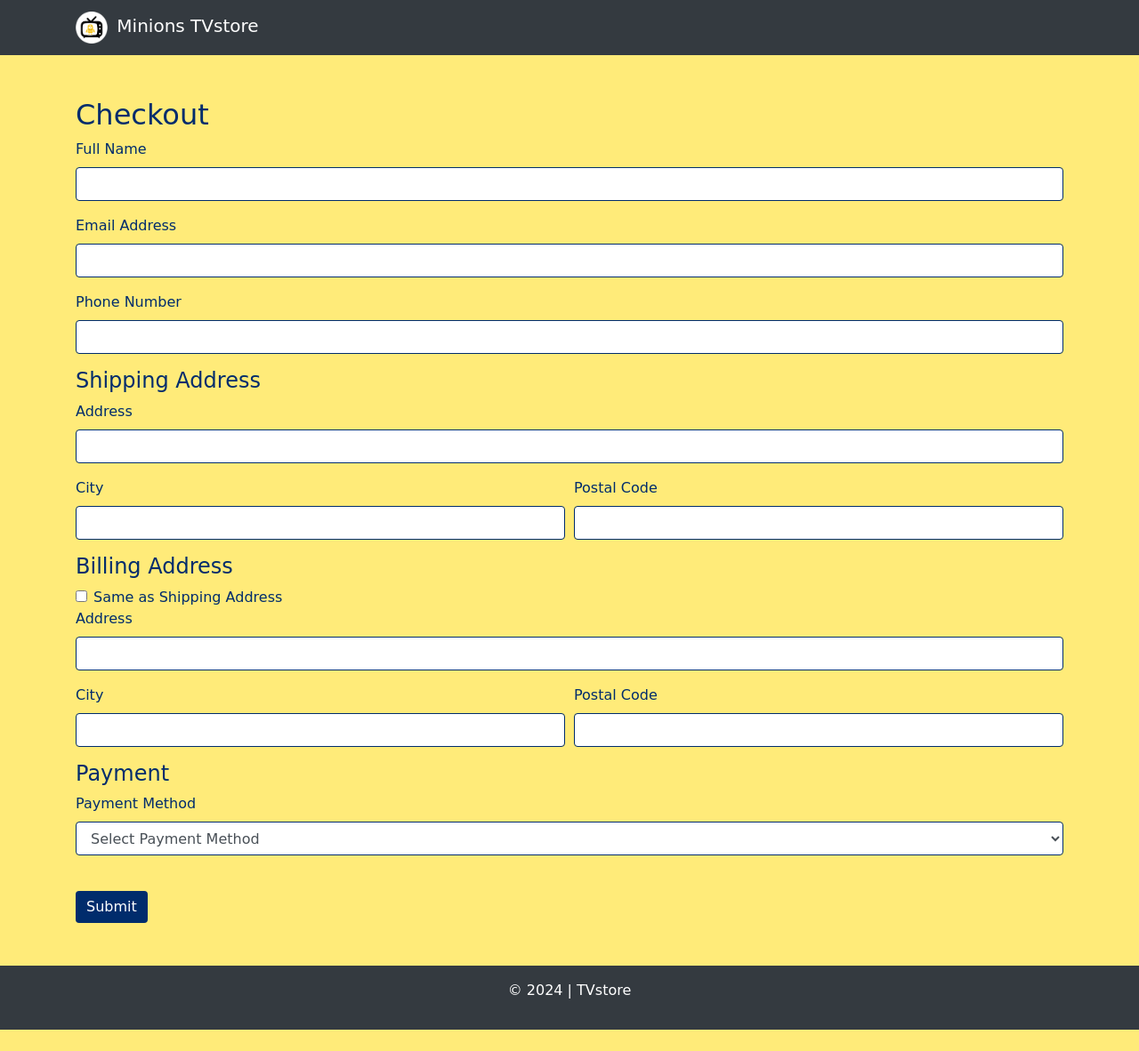
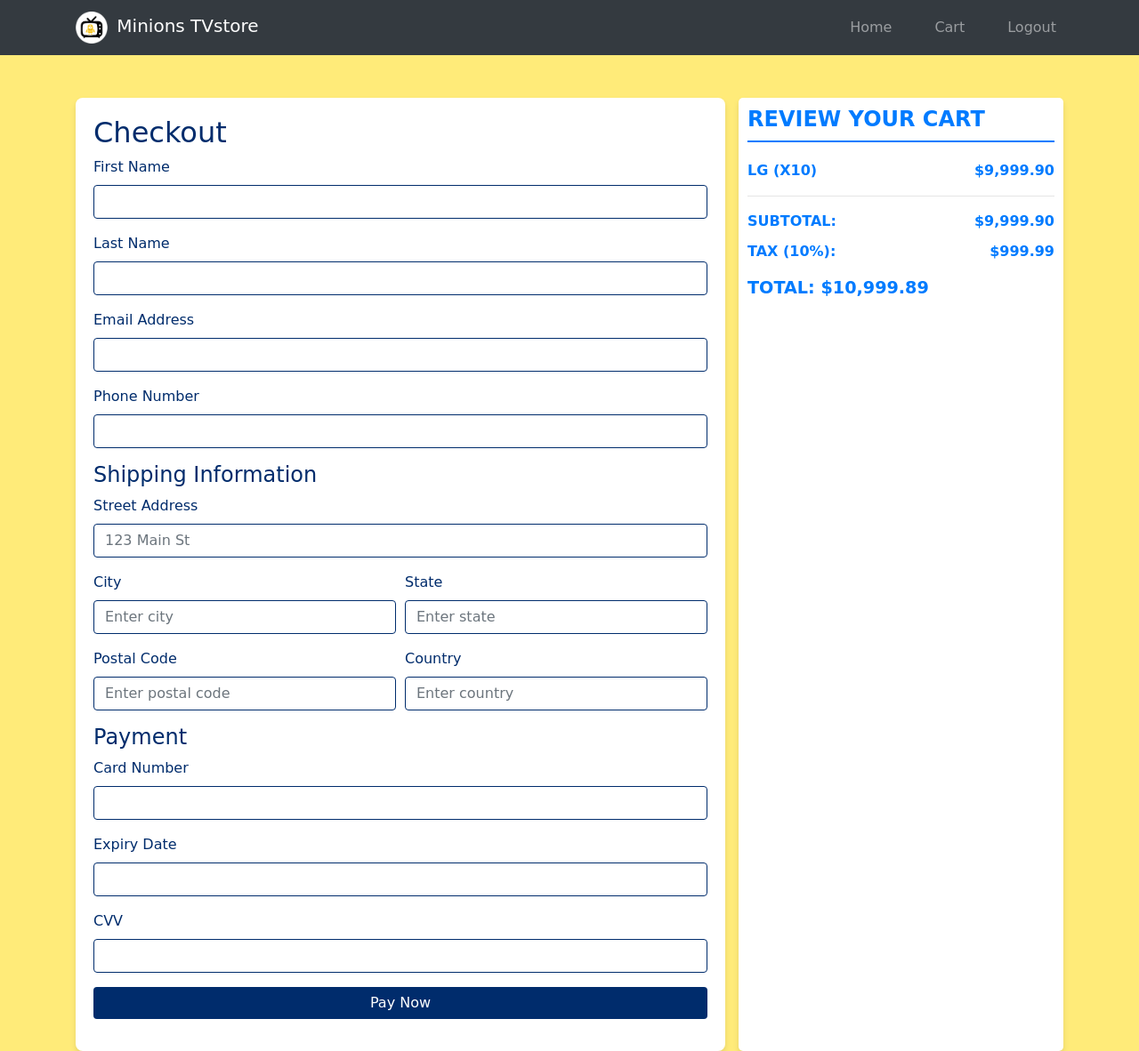
Before and after one commit to MandarSankhe/G4_Minions, a PHP site: page /checkout_page.php in a window 1280 px wide. Shown: the whole page at 89% size. Before the commit the page ends 1158 px from the top, so only its background shows below. Run offline with PHP 8.4, Linux system fonts and the light colour scheme; the visitor is signed in with stand-in values (Sample User, id 1); data comes from the database, SQL or seed files in the repository; both versions use the stored data as it was after the commit; tables that the repository leaves empty hold one stand-in row (values such as "Sample post").

Commit message:
checkout page

```diff
--- a/checkout_page.php
+++ b/checkout_page.php
@@ -1,29 +1,36 @@
 <?php
+
 session_start();
 
-// Fetch user ID from session
-if (isset($_SESSION['userid'])) {
-    $userId = $_SESSION['userid'];
-} else {
-    // Redirect to login page if the user is not logged in
+// Check if user is logged in
+if (!isset($_SESSION['userid'])) {
     header("Location: login.php");
     exit();
 }
 
-// Include necessary files
 include('dbinit.php');
 include('Cart.php');
 
-// Initialize the Cart class
-$cart = new Cart($dbc, $userId);
+// Retrieve errors from the session if available
+if (isset($_SESSION['errors'])) {
+    $errors = $_SESSION['errors'];
+    unset($_SESSION['errors']);
+} else {
+    $errors = [];
+}
 
-// Fetch cart items and total price
+function displayError($field) {
+    global $errors;
+    return isset($errors[$field]) ? '⚠️ ' . $errors[$field] : '';
+}
+
+// Initialize Cart class
+$cart = new Cart($dbc, $_SESSION['userid']);
+
+// Fetch cart items and totals
 $cartItems = $cart->getCartItems();
-$totalPrice = $cart->getTotalPrice();
-
-// Calculate additional information for summary
-$subtotal = $totalPrice;
-$taxRate = 0.10; // 10% tax
+$subtotal = $cart->getTotalPrice();
+$taxRate = 0.10;
 $taxAmount = $subtotal * $taxRate;
 $finalTotal = $subtotal + $taxAmount;
 ?>
@@ -37,6 +44,74 @@ $finalTotal = $subtotal + $taxAmount;
     <title>Checkout</title>
     <link rel="stylesheet" href="https://maxcdn.bootstrapcdn.com/bootstrap/4.5.2/css/bootstrap.min.css">
     <link rel="stylesheet" href="public/CSS/style.css">
+    <style>
+        .checkout-container {
+            display: flex;
+            flex-wrap: wrap;
+            gap: 15px;
+        }
+
+        .checkout-form,
+        .cart-summary {
+            background-color: white;
+            padding: 20px;
+            border-radius: 8px;
+            box-shadow: 0 4px 6px rgba(0, 0, 0, 0.1);
+        }
+
+        .checkout-form {
+            flex: 2;
+        }
+
+        .cart-summary {
+            flex: 1;
+            color: #007bff;
+        }
+
+        .cart-summary h4 {
+            margin-bottom: 20px;
+            font-weight: bold;
+            border-bottom: 2px solid #007bff;
+            padding-bottom: 10px;
+        }
+
+        .cart-summary .item {
+            display: flex;
+            justify-content: space-between;
+            margin-bottom: 10px;
+        }
+
+        .cart-summary .total {
+            font-weight: bold;
+            font-size: 1.2em;
+            margin-top: 15px;
+        }
+
+        .cart-summary .discount-code {
+            margin: 15px 0;
+            display: flex;
+            gap: 10px;
+        }
+
+        .cart-summary .discount-code input {
+            flex: 1;
+        }
+
+        .cart-summary {
+            width: 100%;
+            padding: 10px;
+            color: #007bff;
+            background-color: white;
+            border: none;
+            border-radius: 5px;
+            text-transform: uppercase;
+            font-weight: bold;
+            cursor: pointer;
+        }
+        .error-message {
+            color: red
+        }
+    </style>
 </head>
 
 <body>
@@ -46,136 +121,123 @@ $finalTotal = $subtotal + $taxAmount;
                 <img src="./public/images/logo.png" class="logo" />
                 Minions TVstore
             </a>
+            <div class="collapse navbar-collapse" id="navbarNav">
+                <ul class="navbar-nav ms-auto nav-items">
+                    <li class="nav-item">
+                        <a class="nav-link" href="index.php">Home</a>
+                    </li>
+                    <li class="nav-item">
+                        <a class="nav-link" href="cart_page.php">Cart</a>
+                    </li>
+                    <li class="nav-item">
+                        <a class="nav-link" href="logout.php">Logout</a>
+                    </li>
+                </ul>
+            </div>
         </div>
     </nav>
-
     <div class="container mt-5">
+        <div class="checkout-container">
+            <!-- Left Section: Checkout Form -->
+            <div class="checkout-form">
                 <h2>Checkout</h2>
-        <form action="thank_you.php" method="POST" id="checkoutForm">
-            <!-- User Details -->
+                <form action="process_checkout.php" method="POST">
                     <div class="form-group">
-                <label for="fullName">Full Name</label>
-                <input type="text" class="form-control" id="fullName" name="fullName" required>
+                        <label for="firstName">First Name</label>
+                        <input type="text" class="form-control" id="firstName" name="firstName">
+                        <span class="error-message"><?= displayError('firstName') ?></span>
+                    </div>
+                    <div class="form-group">
+                        <label for="lastName">Last Name</label>
+                        <input type="text" class="form-control" id="lastName" name="lastName">
+                        <span class="error-message"><?= displayError('lastName') ?></span>
                     </div>
                     <div class="form-group">
                         <label for="email">Email Address</label>
-                <input type="email" class="form-control" id="email" name="email" required>
+                        <input type="text" class="form-control" id="email" name="email">
+                        <span class="error-message"><?= displayError('email') ?></span>
                     </div>
                     <div class="form-group">
                         <label for="phone">Phone Number</label>
-                <input type="tel" class="form-control" id="phone" name="phone" required>
+                        <input type="text" class="form-control" id="phone" name="phone">
+                        <span class="error-message"><?= displayError('phone') ?></span>
                     </div>
-
-            <!-- Shipping Address -->
-            <h4>Shipping Address</h4>
+                    <h4>Shipping Information</h4>
                     <div class="form-group">
-                <label for="shippingAddress">Address</label>
-                <input type="text" class="form-control" id="shippingAddress" name="shippingAddress" required>
+                        <label for="streetAddress">Street Address</label>
+                        <input type="text" class="form-control" id="streetAddress" name="street_address" placeholder="123 Main St">
                     </div>
                     <div class="form-row">
                         <div class="form-group col-md-6">
-                    <label for="shippingCity">City</label>
-                    <input type="text" class="form-control" id="shippingCity" name="shippingCity" required>
+                            <label for="city">City</label>
+                            <input type="text" class="form-control" id="city" name="city" placeholder="Enter city">
                         </div>
                         <div class="form-group col-md-6">
-                    <label for="shippingZip">Postal Code</label>
-                    <input type="text" class="form-control" id="shippingZip" name="shippingZip" required>
+                            <label for="state">State</label>
+                            <input type="text" class="form-control" id="state" name="state" placeholder="Enter state">
                         </div>
-            </div>
-
-            <!-- Billing Address -->
-            <h4>Billing Address</h4>
-            <div class="form-check">
-                <input type="checkbox" class="form-check-input" id="sameAsShipping" onclick="copyShippingToBilling()">
-                <label class="form-check-label" for="sameAsShipping">Same as Shipping Address</label>
-            </div>
-            <div class="form-group">
-                <label for="billingAddress">Address</label>
-                <input type="text" class="form-control" id="billingAddress" name="billingAddress" required>
                     </div>
                     <div class="form-row">
                         <div class="form-group col-md-6">
-                    <label for="billingCity">City</label>
-                    <input type="text" class="form-control" id="billingCity" name="billingCity" required>
+                            <label for="postalCode">Postal Code</label>
+                            <input type="text" class="form-control" id="postalCode" name="postal_code" placeholder="Enter postal code">
                         </div>
                         <div class="form-group col-md-6">
-                    <label for="billingZip">Postal Code</label>
-                    <input type="text" class="form-control" id="billingZip" name="billingZip" required>
+                            <label for="country">Country</label>
+                            <input type="text" class="form-control" id="country" name="country" placeholder="Enter country">
                         </div>
                     </div>
+                    <span class="error-message"><?= displayError('address') ?></span>
 
-            <!-- Payment Method -->
                     <h4>Payment</h4>
                         <div class="form-group">
-                <label for="paymentMethod">Payment Method</label>
-                <select class="form-control" id="paymentMethod" name="paymentMethod" onchange="toggleCardDetails()" required>
-                    <option value="">Select Payment Method</option>
-                    <option value="card">Card</option>
-                    <option value="cash">Cash</option>
-                </select>
-            </div>
-            <div id="cardDetails" style="display: none;">
-                <div class="form-group">
                             <label for="cardNumber">Card Number</label>
-                    <input type="text" class="form-control" id="cardNumber" name="cardNumber" pattern="\d{16}" title="Enter a valid 16-digit card number">
+                            <input type="text" class="form-control" id="cardNumber" name="cardNumber">
+                            <span class="error-message"><?= displayError('cardNumber') ?></span>
                         </div>
                         <div class="form-group">
                             <label for="expiryDate">Expiry Date</label>
-                    <input type="month" class="form-control" id="expiryDate" name="expiryDate">
+                            <input type="text" class="form-control" id="expiryDate" name="expiryDate">
+                            <span class="error-message"><?= displayError('expiryDate') ?></span>
                         </div>
                         <div class="form-group">
                             <label for="cvv">CVV</label>
-                    <input type="text" class="form-control" id="cvv" name="cvv" pattern="\d{3}" title="Enter a valid 3-digit CVV">
+                            <input type="text" class="form-control" id="cvv" name="cvv">
+                            <span class="error-message"><?= displayError('cvv') ?></span>
                         </div>
-            </div>
-
-            <button type="submit" class="btn btn-primary mt-4">Submit</button>
+                    <button type="submit" class="btn btn-primary w-100">Pay Now</button>
                 </form>
             </div>
 
-    <footer class="bg-dark text-white text-center py-3 mt-5">
-        <div class="container">
-            <p>&copy; 2024 | TVstore</p>
+            <!-- Right Section: Cart Summary -->
+            <div class="cart-summary">
+                <h4>Review Your Cart</h4>
+                <?php if (empty($cartItems)): ?>
+                    <p>Your cart is empty.</p>
+                <?php else: ?>
+                    <?php foreach ($cartItems as $item): ?>
+                        <div class="item">
+                            <span><?= htmlspecialchars($item['Brand']) ?> (x<?= $item['quantity'] ?>)</span>
+                            <span>$<?= number_format($item['Price'] * $item['quantity'], 2) ?></span>
                         </div>
-    </footer>
-
-    <script>
-        // Toggle card details based on payment method
-        function toggleCardDetails() {
-            const paymentMethod = document.getElementById('paymentMethod').value;
-            const cardDetails = document.getElementById('cardDetails');
-            if (paymentMethod === 'card') {
-                cardDetails.style.display = 'block';
-            } else {
-                cardDetails.style.display = 'none';
-            }
-        }
-
-        // Copy shipping address to billing address
-        function copyShippingToBilling() {
-    const sameAsShipping = document.getElementById('sameAsShipping').checked;
-    const billingAddressFields = [
-        document.getElementById('billingAddress'),
-        document.getElementById('billingCity'),
-        document.getElementById('billingZip')
-    ];
-
-    if (sameAsShipping) {
-        // Copy values from shipping to billing and disable fields
-        document.getElementById('billingAddress').value = document.getElementById('shippingAddress').value;
-        document.getElementById('billingCity').value = document.getElementById('shippingCity').value;
-        document.getElementById('billingZip').value = document.getElementById('shippingZip').value;
-        billingAddressFields.forEach(field => field.setAttribute('disabled', 'true'));
-    } else {
-        // Clear and enable billing fields
-        billingAddressFields.forEach(field => {
-            field.removeAttribute('disabled');
-            field.value = '';
-        });
-    }
-}
-
-    </script>
+                    <?php endforeach; ?>
+                    <hr>
+                    <div class="item">
+                        <span>Subtotal:</span>
+                        <span>$<?= number_format($subtotal, 2) ?></span>
+                    </div>
+                    <div class="item">
+                        <span>Tax (10%):</span>
+                        <span>$<?= number_format($taxAmount, 2) ?></span>
+                    </div>
+                    <div class="total">
+                        <span>Total:</span>
+                        <span>$<?= number_format($finalTotal, 2) ?></span>
+                    </div>
+                <?php endif; ?>
+            </div>
+        </div>
+    </div>
 </body>
 
 </html>
```
Also changed, not shown: process_checkout.php (added, +162 -0 lines), queries/queries.sql (+22 -2 lines). Lines whose indentation alone changed are shown as unchanged.
